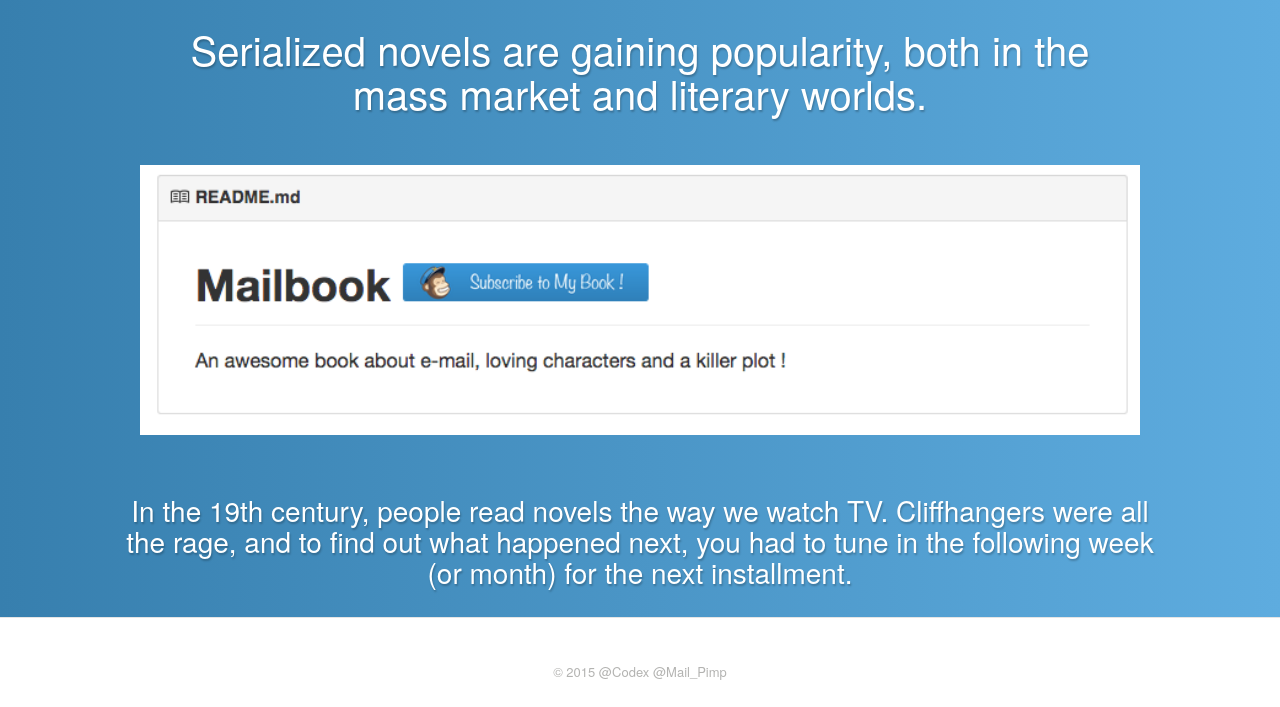
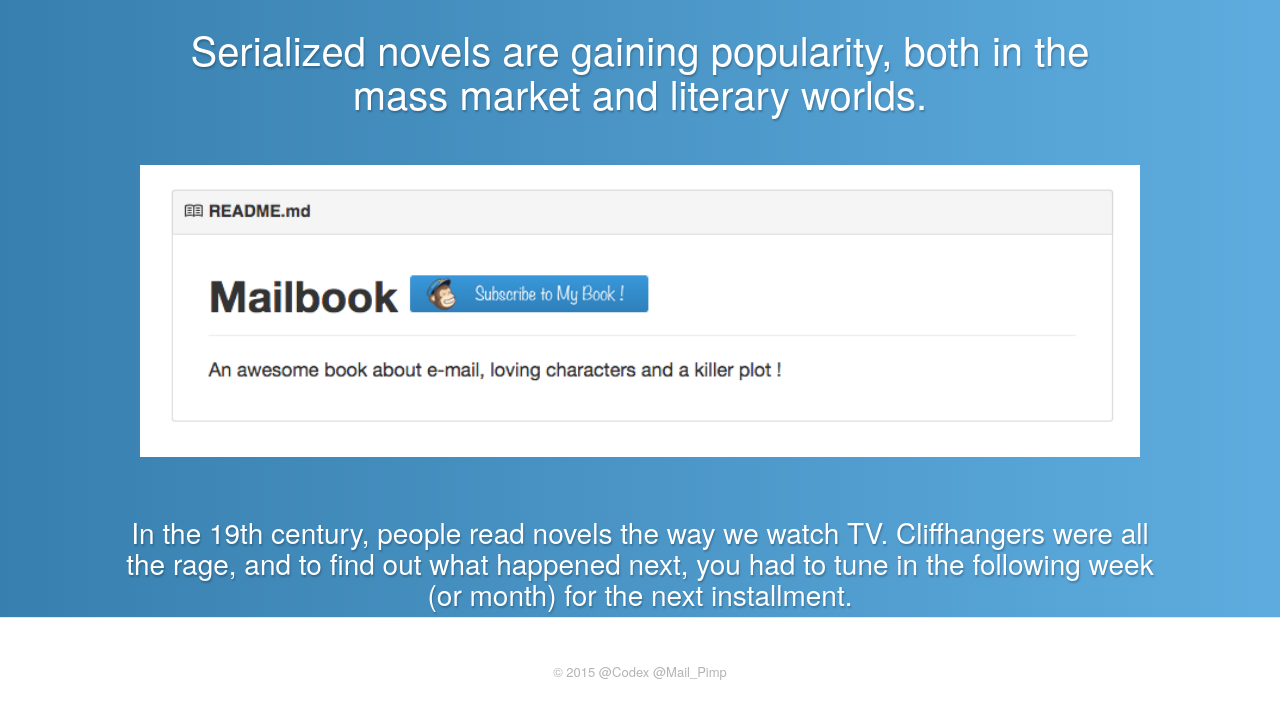
Before and after one commit to coverstory/mailboxStaticPage, a plain HTML site: page index.html in a window 1280 px wide. Shown: the part 93-800 px from the top of the page. Drawn offline with nearby package versions, Linux system fonts and the light colour scheme; a web font is replaced by a local one.

Commit message:
border white 15px

```diff
--- a/index.html
+++ b/index.html
@@ -61,8 +61,9 @@
                             <!-- </div> -->
 
                         </div>
-                        <div style="padding:20px 0px 20px 0px"><a data-toggle="modal" >
-                              <img src="screenshots.png">
+                        <div style="padding:20px 0px 20px 0px;">
+                        <a data-toggle="modal" >
+                              <img src="screenshots.png" style="border:15px solid #ffffff;">
                             </a></div>
                         <div class="row" style="padding:20px 0px 0px 0px">
                            <!--  <div class="enterprises-list text-center">
```
Also changed, not shown: assets/custom.css (deleted, +0 -7 lines).
